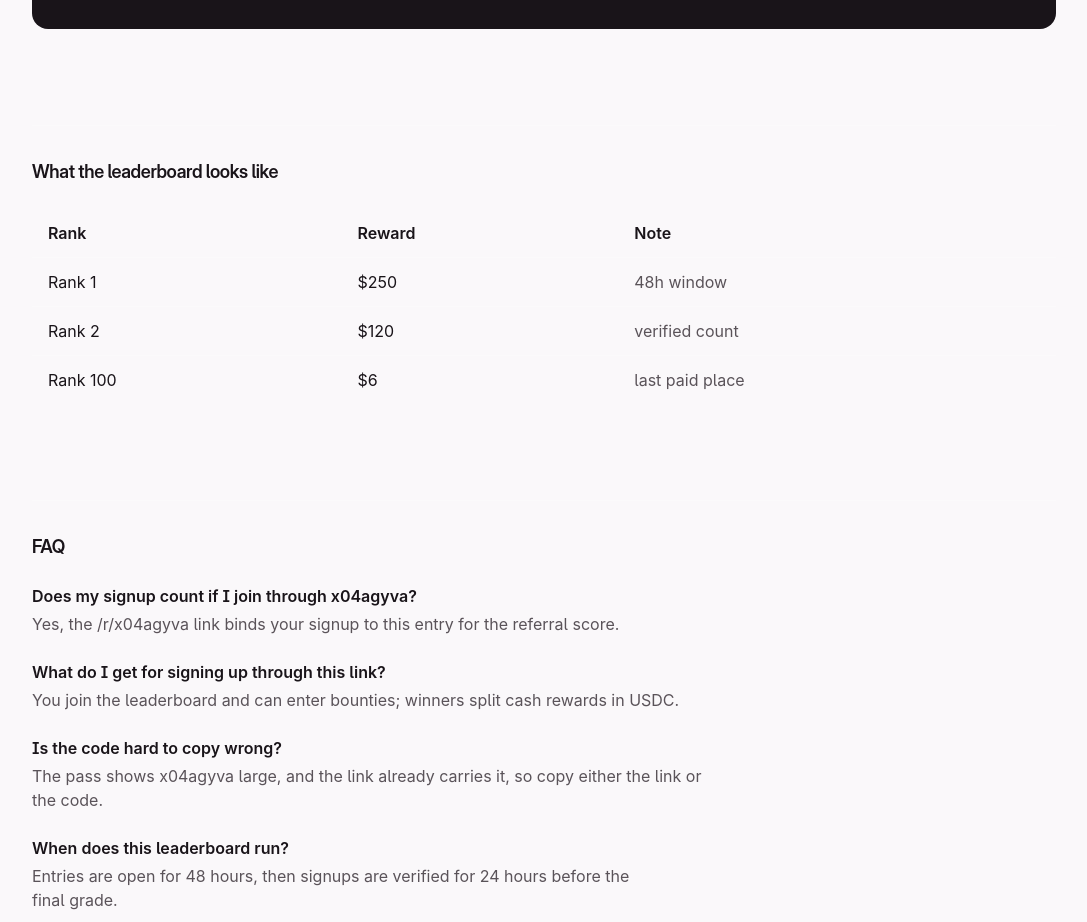
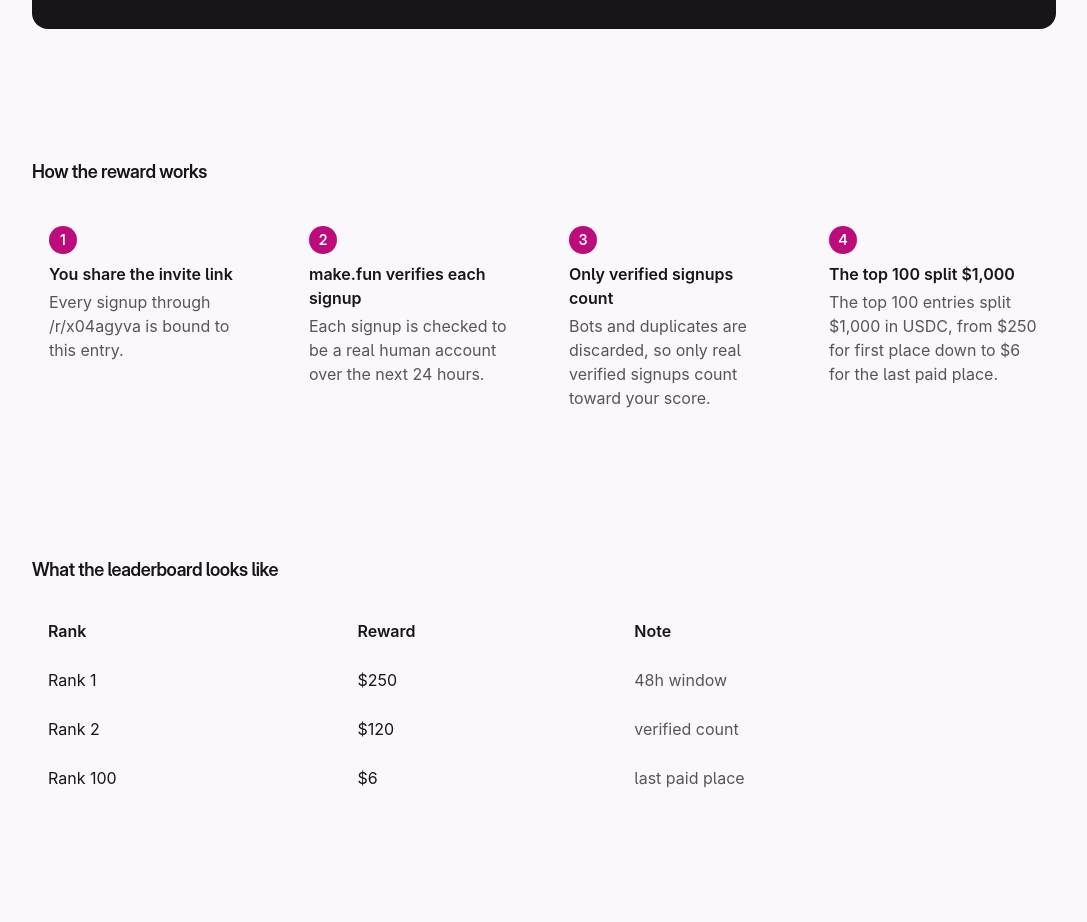
Before and after one commit to yaman8957/bring-the-humans, a plain HTML site: page index.html in a window 1280 px wide. Shown: the part 2631-3553 px from the top of the page, without its empty margins (96-1183 px from the left). Drawn offline with Linux system fonts and the light colour scheme.

Commit message:
Add reward explainer steps (recorded opencode)

```diff
--- a/index.html
+++ b/index.html
@@ -528,6 +528,32 @@
       </ul>
     </section>
 
+    <section class="reward-explainer" id="reward-explainer" aria-labelledby="reward-explainer-title" style="grid-column: 1 / -1; padding-top: var(--space-32); border-top: 1px solid var(--pass-line);">
+      <h2 id="reward-explainer-title" style="margin: 0; font-family: var(--font-display); font-size: var(--text-lede); font-weight: 600; letter-spacing: -0.02em;">How the reward works</h2>
+      <div style="display: grid; grid-template-columns: repeat(4, minmax(0, 1fr)); gap: var(--space-16); margin-top: var(--space-24);">
+        <div style="padding: var(--space-16); border: 1px solid var(--pass-line); border-radius: 12px;">
+          <p style="margin: 0; display: inline-grid; place-items: center; width: 28px; height: 28px; border-radius: 50%; background: var(--accent); color: var(--on-accent); font-family: var(--font-display); font-size: var(--text-small); font-weight: 600;">1</p>
+          <h3 style="margin: var(--space-8) 0 0; font-size: var(--text-body); font-weight: 600;">You share the invite link</h3>
+          <p style="margin: var(--space-4) 0 0; color: var(--secondary);">Every signup through /r/x04agyva is bound to this entry.</p>
+        </div>
+        <div style="padding: var(--space-16); border: 1px solid var(--pass-line); border-radius: 12px;">
+          <p style="margin: 0; display: inline-grid; place-items: center; width: 28px; height: 28px; border-radius: 50%; background: var(--accent); color: var(--on-accent); font-family: var(--font-display); font-size: var(--text-small); font-weight: 600;">2</p>
+          <h3 style="margin: var(--space-8) 0 0; font-size: var(--text-body); font-weight: 600;">make.fun verifies each signup</h3>
+          <p style="margin: var(--space-4) 0 0; color: var(--secondary);">Each signup is checked to be a real human account over the next 24 hours.</p>
+        </div>
+        <div style="padding: var(--space-16); border: 1px solid var(--pass-line); border-radius: 12px;">
+          <p style="margin: 0; display: inline-grid; place-items: center; width: 28px; height: 28px; border-radius: 50%; background: var(--accent); color: var(--on-accent); font-family: var(--font-display); font-size: var(--text-small); font-weight: 600;">3</p>
+          <h3 style="margin: var(--space-8) 0 0; font-size: var(--text-body); font-weight: 600;">Only verified signups count</h3>
+          <p style="margin: var(--space-4) 0 0; color: var(--secondary);">Bots and duplicates are discarded, so only real verified signups count toward your score.</p>
+        </div>
+        <div style="padding: var(--space-16); border: 1px solid var(--pass-line); border-radius: 12px;">
+          <p style="margin: 0; display: inline-grid; place-items: center; width: 28px; height: 28px; border-radius: 50%; background: var(--accent); color: var(--on-accent); font-family: var(--font-display); font-size: var(--text-small); font-weight: 600;">4</p>
+          <h3 style="margin: var(--space-8) 0 0; font-size: var(--text-body); font-weight: 600;">The top 100 split $1,000</h3>
+          <p style="margin: var(--space-4) 0 0; color: var(--secondary);">The top 100 entries split $1,000 in USDC, from $250 for first place down to $6 for the last paid place.</p>
+        </div>
+      </div>
+    </section>
+
     <section class="leaderboard-preview" aria-labelledby="leaderboard-title" style="grid-column: 1 / -1; padding-top: var(--space-32); border-top: 1px solid var(--pass-line);">
       <h2 id="leaderboard-title" style="margin: 0; font-family: var(--font-display); font-size: var(--text-lede); font-weight: 600; letter-spacing: -0.02em;">What the leaderboard looks like</h2>
       <table style="width: 100%; margin-top: var(--space-24); border-collapse: collapse; font-size: var(--text-body);">
```
